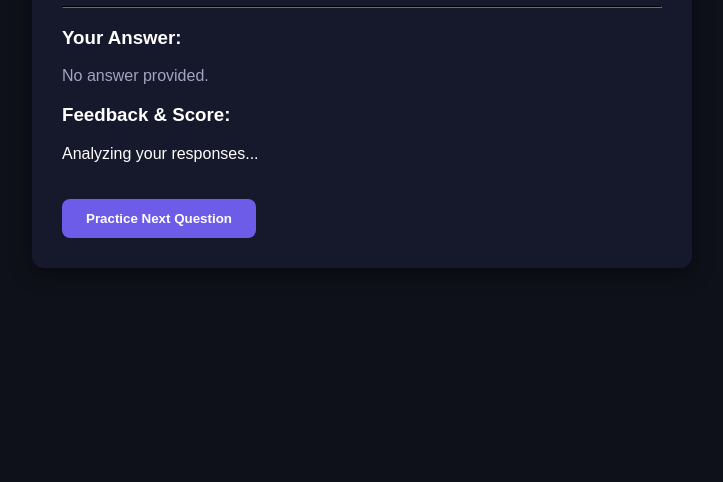
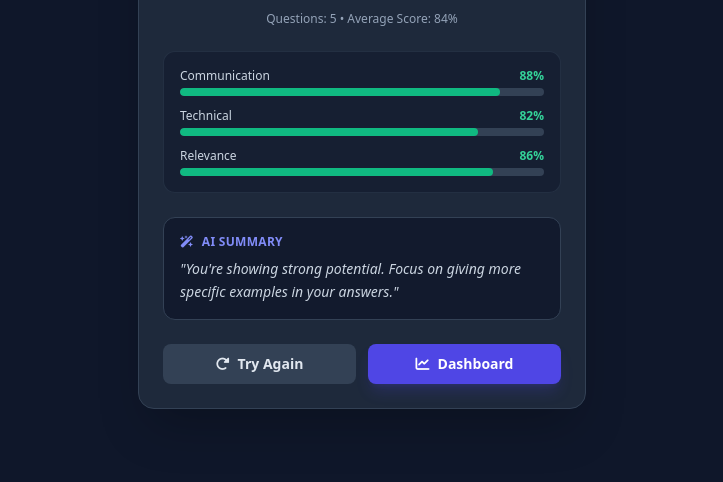
Before and after one commit to sanchiita/interviewcoach-ai, a plain HTML site: page result.html in a window 1280 px wide. Shown: the part 318-800 px from the top of the page, without its empty margins (278-1001 px from the left). Drawn offline with nearby package versions, Linux system fonts and the light colour scheme.

Commit message:
Revamp interview results page with new design

```diff
--- a/result.html
+++ b/result.html
@@ -3,62 +3,120 @@
 <head>
   <meta charset="UTF-8">
   <meta name="viewport" content="width=device-width, initial-scale=1.0">
-  <title>Interview Results | InterviewCoach AI</title>
-  <style>
-    /* basic styling matching your dark theme */
-    body {
-      background-color: #0f111a;
-      color: #ffffff;
-      font-family: Arial, sans-serif;
-      display: flex;
-      justify-content: center;
-      align-items: center;
-      min-height: 100vh;
-      margin: 0;
-    }
-    .card {
-      background-color: #16192b;
-      padding: 30px;
-      border-radius: 12px;
-      width: 90%;
-      max-width: 600px;
-      box-shadow: 0 4px 20px rgba(0,0,0,0.5);
-    }
-    .btn {
-      background-color: #6c5ce7;
-      color: white;
-      border: none;
-      padding: 12px 24px;
-      border-radius: 8px;
-      cursor: pointer;
-      font-weight: bold;
-      margin-top: 20px;
-    }
-    .btn:hover { background-color: #5a4bcf; }
-  </style>
+  <title>Interview Performance Report</title>
+  <script src="https://cdn.tailwindcss.com"></script>
+  <link href="https://cdnjs.cloudflare.com/ajax/libs/font-awesome/6.0.0/css/all.min.css" rel="stylesheet">
 </head>
-<body>
-  <div class="card">
-    <h1>Interview Performance Analysis</h1>
-    <hr style="border-color: #2e3450;">
+<body class="bg-slate-900 text-slate-100 min-h-screen flex items-center justify-center p-4 font-sans">
 
-    <h3>Your Answer:</h3>
-    <p id="user-answer-display" style="color: #a0a5c0;"></p>
+  <div class="max-w-md w-full bg-slate-800 border border-slate-700 rounded-2xl p-6 shadow-2xl text-center relative overflow-hidden">
 
-    <h3>Feedback & Score:</h3>
-    <p id="feedback-display">Analyzing your responses...</p>
+    <!-- Top Header Badge -->
+    <div class="inline-flex items-center gap-2 px-3 py-1 bg-emerald-500/10 text-emerald-400 text-xs font-semibold rounded-full border border-emerald-500/20 mb-4 uppercase tracking-wider">
+      <i class="fa-solid fa-circle-check"></i> Interview Complete
+    </div>
 
-    <button class="btn" onclick="window.location.href='interview.html'">Practice Next Question</button>
+    <!-- Overall Score Circle -->
+    <div class="my-4">
+      <div class="inline-flex flex-col items-center justify-center w-32 h-32 rounded-full border-4 border-emerald-500 bg-slate-800/80 shadow-lg shadow-emerald-500/10">
+        <span id="overall-score" class="text-4xl font-extrabold text-white">84</span>
+        <span class="text-xs text-slate-400 font-medium">/ 100</span>
+      </div>
+      <h2 id="performance-label" class="text-xl font-bold text-emerald-400 mt-3">Excellent Performance</h2>
+      <p id="interview-stats" class="text-xs text-slate-400 mt-1">Questions: 5 &bull; Average Score: 84%</p>
+    </div>
+
+    <!-- Category Breakdown Bars -->
+    <div class="space-y-3 text-left my-6 bg-slate-900/50 p-4 rounded-xl border border-slate-700/50">
+
+      <!-- Communication -->
+      <div>
+        <div class="flex justify-between text-xs font-medium mb-1">
+          <span class="text-slate-300">Communication</span>
+          <span id="comm-score" class="text-emerald-400 font-semibold">88%</span>
+        </div>
+        <div class="w-full bg-slate-700 h-2 rounded-full overflow-hidden">
+          <div id="comm-bar" class="bg-emerald-500 h-full rounded-full transition-all duration-500" style="width: 88%;"></div>
+        </div>
+      </div>
+
+      <!-- Technical -->
+      <div>
+        <div class="flex justify-between text-xs font-medium mb-1">
+          <span class="text-slate-300">Technical</span>
+          <span id="tech-score" class="text-emerald-400 font-semibold">82%</span>
+        </div>
+        <div class="w-full bg-slate-700 h-2 rounded-full overflow-hidden">
+          <div id="tech-bar" class="bg-emerald-500 h-full rounded-full transition-all duration-500" style="width: 82%;"></div>
+        </div>
+      </div>
+
+      <!-- Relevance -->
+      <div>
+        <div class="flex justify-between text-xs font-medium mb-1">
+          <span class="text-slate-300">Relevance</span>
+          <span id="rel-score" class="text-emerald-400 font-semibold">86%</span>
+        </div>
+        <div class="w-full bg-slate-700 h-2 rounded-full overflow-hidden">
+          <div id="rel-bar" class="bg-emerald-500 h-full rounded-full transition-all duration-500" style="width: 86%;"></div>
+        </div>
+      </div>
+
+    </div>
+
+    <!-- AI Summary Box -->
+    <div class="bg-slate-900/80 border border-slate-700 rounded-xl p-4 text-left mb-6">
+      <div class="flex items-center gap-2 text-xs font-semibold text-indigo-400 mb-2 uppercase tracking-wide">
+        <i class="fa-solid fa-wand-magic-sparkles"></i> AI Summary
+      </div>
+      <p id="ai-summary" class="text-sm text-slate-300 leading-relaxed italic">
+        "You're showing strong potential. Focus on giving more specific examples in your answers."
+      </p>
+    </div>
+
+    <!-- Navigation Action Buttons -->
+    <div class="grid grid-cols-2 gap-3">
+      <button onclick="window.location.href='interview.html'" class="py-2.5 px-4 bg-slate-700 hover:bg-slate-600 text-slate-200 text-sm font-semibold rounded-lg transition-colors flex items-center justify-center gap-2">
+        <i class="fa-solid fa-rotate-right"></i> Try Again
+      </button>
+      <button onclick="window.location.href='index.html'" class="py-2.5 px-4 bg-indigo-600 hover:bg-indigo-500 text-white text-sm font-semibold rounded-lg transition-colors flex items-center justify-center gap-2 shadow-lg shadow-indigo-600/20">
+        <i class="fa-solid fa-chart-line"></i> Dashboard
+      </button>
+    </div>
+
   </div>
 
   <script>
-    // Load saved answer from browser storage
-    const savedAnswer = localStorage.getItem('currentUserAnswer');
-    if (savedAnswer) {
-      document.getElementById('user-answer-display').textContent = savedAnswer;
-    } else {
-      document.getElementById('user-answer-display').textContent = "No answer provided.";
-    }
+    // Load results dynamic data from LocalStorage if available
+    document.addEventListener("DOMContentLoaded", () => {
+      const storedResults = localStorage.getItem("latestInterviewResult");
+
+      if (storedResults) {
+        try {
+          const data = JSON.parse(storedResults);
+
+          // Populate values
+          document.getElementById("overall-score").textContent = data.overallScore || 84;
+          document.getElementById("performance-label").textContent = data.performanceLabel || "Excellent Performance";
+          document.getElementById("interview-stats").textContent = `Questions: ${data.totalQuestions || 5} • Average Score: ${data.overallScore || 84}%`;
+
+          document.getElementById("comm-score").textContent = `${data.communicationScore || 88}%`;
+          document.getElementById("comm-bar").style.width = `${data.communicationScore || 88}%`;
+
+          document.getElementById("tech-score").textContent = `${data.technicalScore || 82}%`;
+          document.getElementById("tech-bar").style.width = `${data.technicalScore || 82}%`;
+
+          document.getElementById("rel-score").textContent = `${data.relevanceScore || 86}%`;
+          document.getElementById("rel-bar").style.width = `${data.relevanceScore || 86}%`;
+
+          if (data.aiSummary) {
+            document.getElementById("ai-summary").textContent = `"${data.aiSummary}"`;
+          }
+        } catch (e) {
+          console.error("Error parsing stored interview results", e);
+        }
+      }
+    });
   </script>
 </body>
 </html>
```
